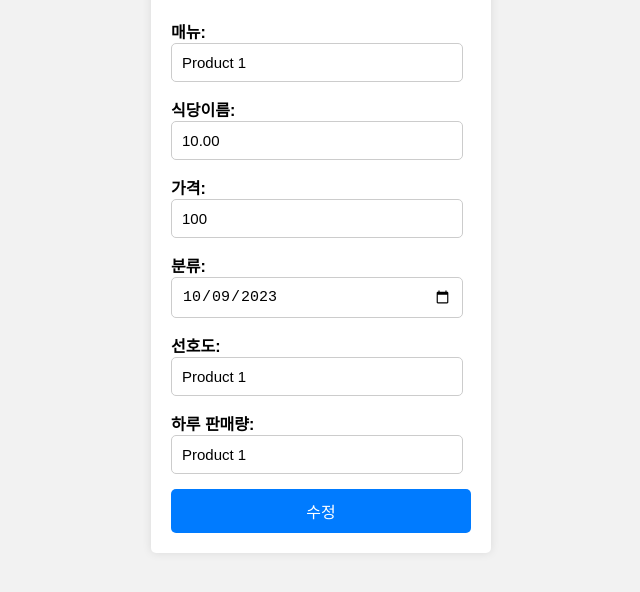
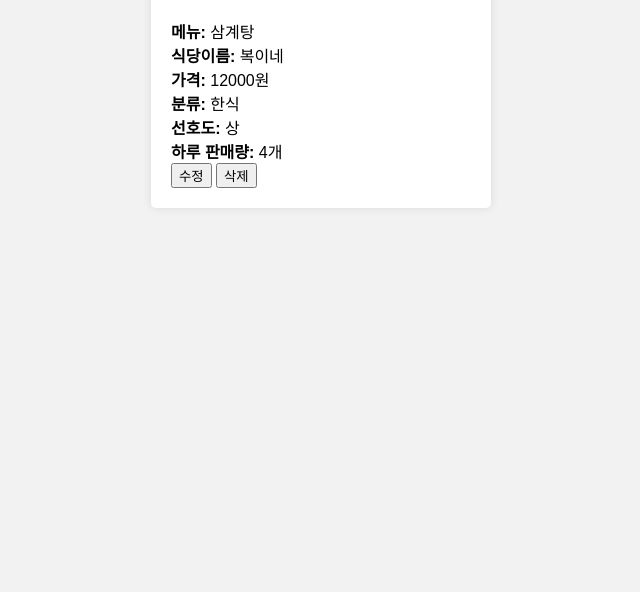
Before and after one commit to minchanpark/Web-design2, a plain HTML site: page Index/view.html in a window 1280 px wide. Shown: the part 110-702 px from the top of the page, without its empty margins (319-959 px from the left). Drawn offline with Linux system fonts and the light colour scheme.

Commit message:
최종까진 아니지만 거의 최종 	modified:   Index/edit.html 	modified:   Index/index.html 	modified:   Index/view.html

```diff
--- a/Index/view.html
+++ b/Index/view.html
@@ -17,47 +17,11 @@
             background-color: #fff;
             box-shadow: 0 0 10px rgba(0, 0, 0, 0.1);
         }
-        .form-group {
-            margin-bottom: 15px;
-        }
-        .form-control {
-            width: 90%;
-            padding: 10px;
-            font-size: 15px;
-            border: 1px solid #ccc;
-            border-radius: 5px;
-        }
-        .btn-primary {
-            width: 100%;
-            padding: 10px;
-            font-size: 16px;
-            background-color: #007bff;
-            border: none;
-            border-radius: 5px;
-            color: #fff;
-            cursor: pointer;
-        }
-        .btn-primary:hover {
-            background-color: #0000b3;
-        }
         h1 {
             text-align: center;
         }
         label {
             font-weight: bold;
-        }
-        button {
-            width: 100%;
-            padding: 10px;
-            font-size: 16px;
-            background-color: #ccc;
-            border: none;
-            border-radius: 5px;
-            color: #fff;
-            cursor: pointer;
-        }
-        button:hover {
-            background-color: #999;
         }
     </style>
 </head>
@@ -66,42 +30,53 @@
         <h1>메뉴 상세정보</h1>
         <form action="view.html" onsubmit="return validateForm()">
             <div class="form-group">
-                <label for="itemName">매뉴:</label>
-                <input type="text" id="itemName" name="itemName" value="Product 1" required class="form-control">
+                <label for="itemName">메뉴:</label>
+                <span id="itemName">삼계탕</span>
             </div>
 
             <div class="form-group">
                 <label for="itemPrice">식당이름:</label>
-                <input type="number" id="itemPrice" name="itemPrice" value="10.00" required class="form-control">
+                <span id="itemPrice">복이네</span>
             </div>
 
             <div class="form-group">
                 <label for="price">가격:</label>
-                <input type="number" id="price" name="price" value="100" required class="form-control">
+                <span id="price">12000원</span>
             </div>
 
             <div class="form-group">
                 <label for="sorting">분류:</label>
-                <input type="date" id="sorting" name="sorting" value="2023-10-09" required class="form-control">
+                <span id="sorting">한식</span>
             </div>
 
             <div class="form-group">
                 <label for="preference">선호도:</label>
-                <input type="text" id="preference" name="preference" value="Product 1" required class="form-control">
+                <span id="preference">상</span>
             </div>
 
             <div class="form-group">
                 <label for="purchaseDate">하루 판매량:</label>
-                <input type="text" id="purchaseDate" name="purchaseDate" value="Product 1" required class="form-control">
+                <span id="purchaseDate">4개</span>
             </div>
 
-            <input type="submit" value="수정" class="btn-primary">
+            <input type="button" value="수정" class="btn-primary" onclick="redirectToEditPage()">
+            <input type="button" value="삭제" class="btn-primary" onclick="confirmDelete()">
         </form>
     </div>
     <script>
         function redirectToEditPage() {
             window.location.href = "edit.html?id=2"; // 수정 페이지 URL로 이동
         }
+
+        function confirmDelete() {
+            var result = confirm("삭제하시겠습니까?");
+            if (result) {
+                alert("삭제되었습니다.");
+                window.location.href = "index.html"; // index.html로 이동
+            } else {
+                alert("삭제가 취소되었습니다.");
+            }
+        }
     </script>
 </body>
 </html>
```
Also changed, not shown: Index/edit.html (+1 -0 lines), Index/index.html (+1 -0 lines).
